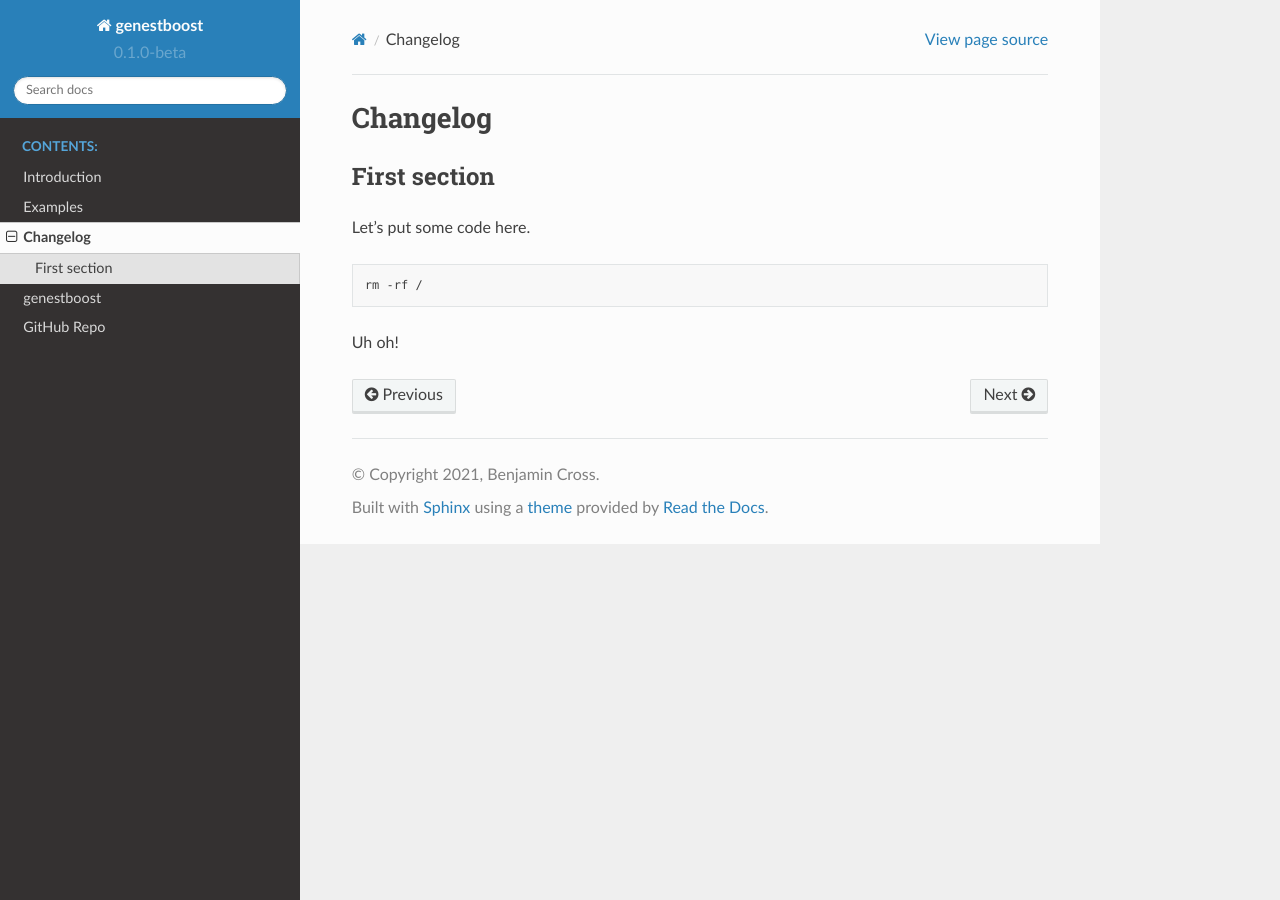
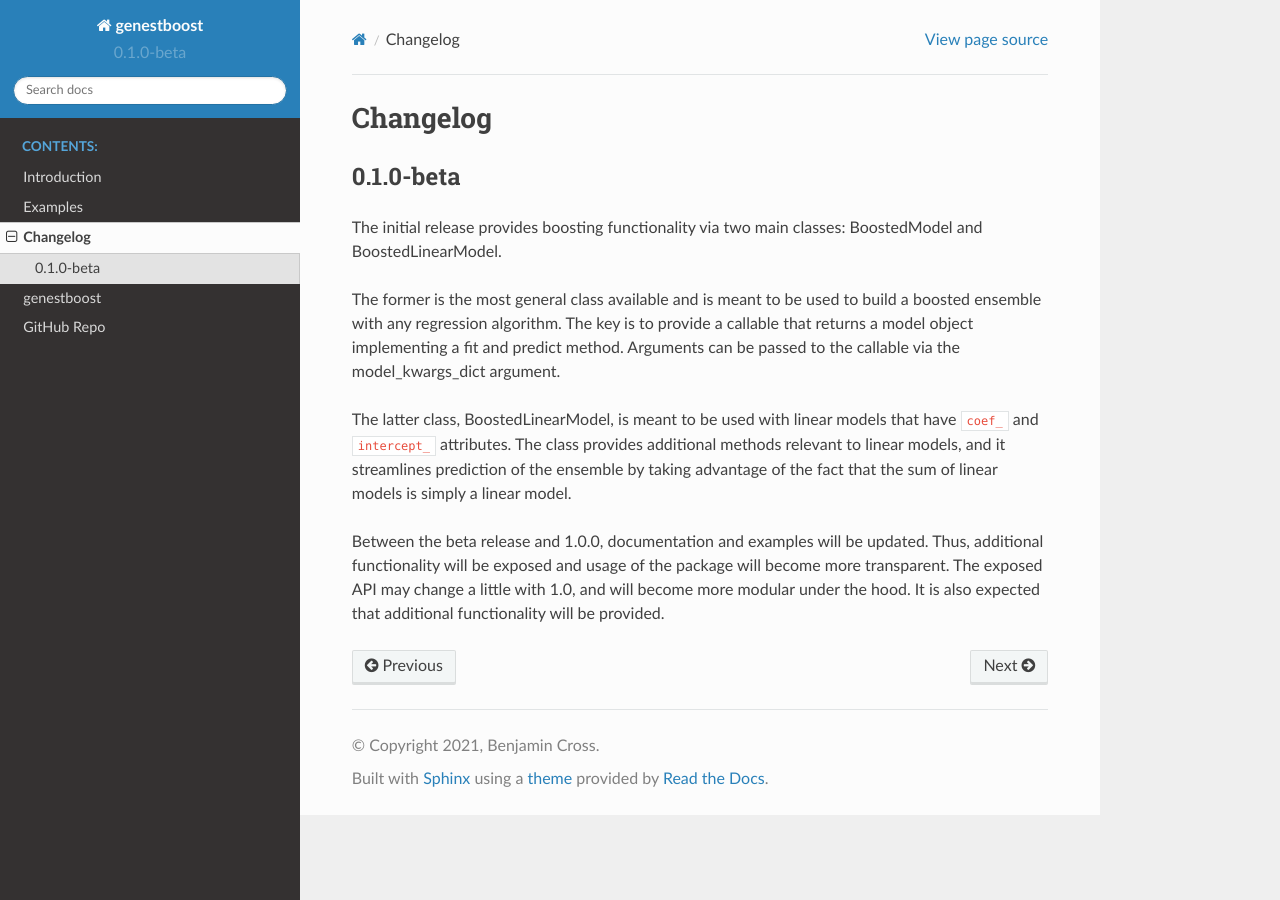
Before and after one commit to btcross26/genestboost, a Sphinx documentation site: the page built from docs/source/changelog.rst, in a window 1280 px wide. Built offline with Sphinx 7.4.7 and the Read the Docs theme 2.0.0, drawn with Linux system fonts in a browser that asks for light colours; pages that are not in the unit, such as notebooks, are missing from menus.

Commit message:
Add introduction and changelog sections to docs

```diff
--- a/docs/source/changelog.rst
+++ b/docs/source/changelog.rst
@@ -1,13 +1,3 @@
-Changelog
-============
+.. use changelog.rst from repo root
 
-First section
--------------
-
-Let's put some code here.
-
-.. code-block:: bash
-
-   rm -rf /
-
-Uh oh!
+.. include:: ../../changelog.rst
--- a/docs/source/introduction.rst
+++ b/docs/source/introduction.rst
@@ -1,13 +1,8 @@
 Introduction
 ============
 
-First section
--------------
+:code:`genestboost` is an ML boosting library that separates the modeling algorithm from the boosting algorithm. The result is that you can boost any generic regression model, not just trees. Build a forward-thinking (forward-propagating) neural network if you wish, or build an ensemble of support vector machines if you would so desire. Mix and match link and loss functions at will.
 
-Let's put some code here.
+Separating the two algorithms may not give the most optimal performance outcomes when it comes to training and prediction speeds. The tool is also programmed in pure Python - for now. Thus, in its current state the library is primarily for research and development. In particular, the library classes can be easily extended to handle custom loss functions and custom link functions. The library can also serve as a foundation for more specialized boosting algorithms when the need to optimize for performance arises.
 
-.. code-block:: bash
-
-   rm -rf /
-
-Uh oh!
+In the future, the library will be restructured slightly under the hood, and there are plans to parallelize ensemble prediction and move some performance bottlenecks to Nim (i.e., C-extensions). Support for boosting of multivariate targets will be added when time permits.
```
